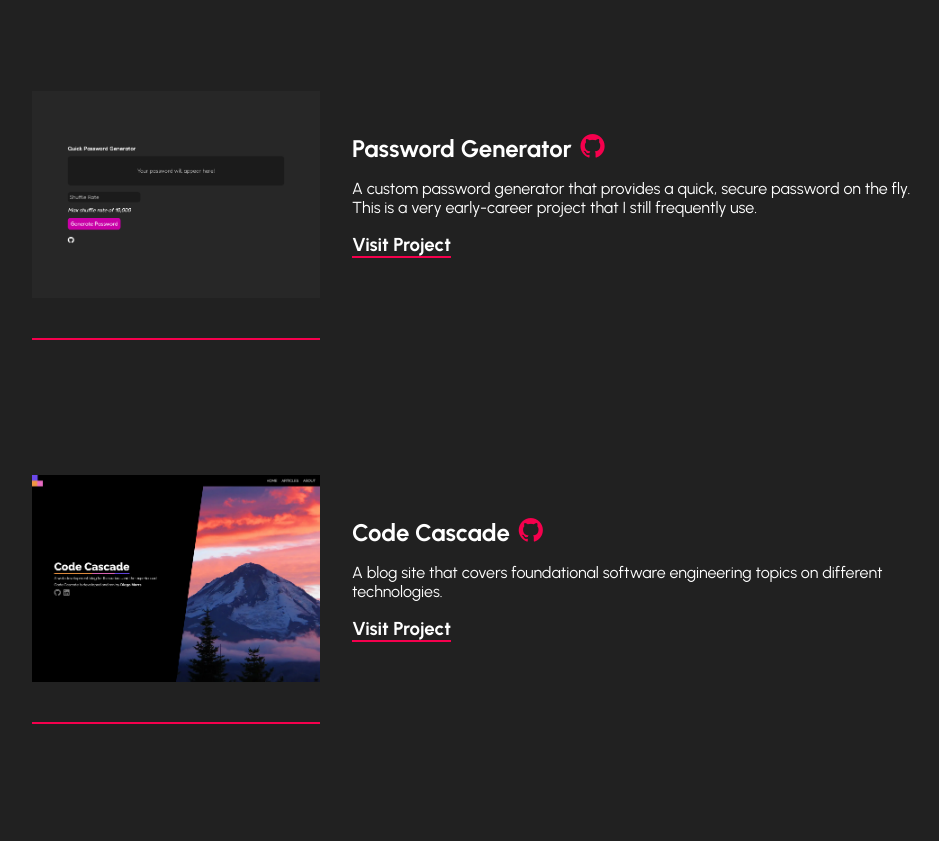
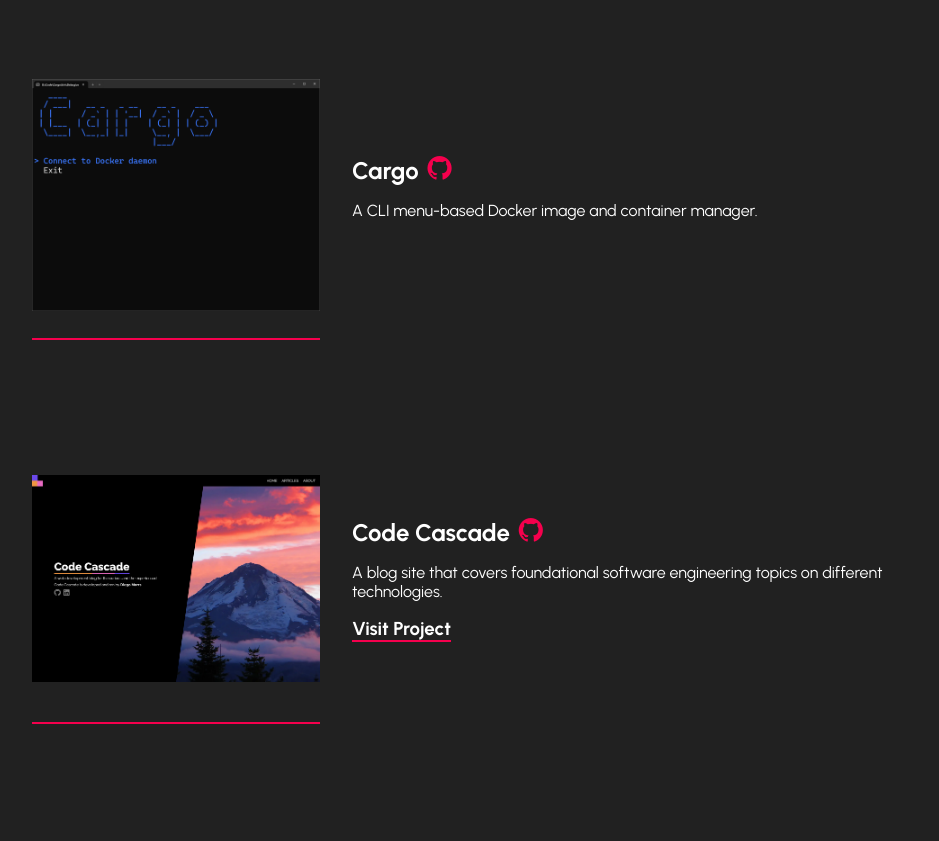
Before and after one commit to StaticCloud/diego-marrs, a React (Vite) app: page / in a window 1280 px wide. Shown: the part 3080-3921 px from the top of the page, without its empty margins (160-1099 px from the left). Built offline with nearby package versions, Linux system fonts and the light colour scheme.

Commit message:
added cargo to projects

```diff
--- a/src/data/projects-data.ts
+++ b/src/data/projects-data.ts
@@ -1,8 +1,7 @@
 import project from "../utils/projects-interface";
 import vinylShelf from "../assets/images/vinyl-shelf.png";
-import brainBoost from "../assets/images/brain-boost.png";
+import cargo from "../assets/images/cargo.png";
 import codeCascade from "../assets/images/code-cascade.png";
-import passwordGenerator from "../assets/images/password-generator.png";
 
 const projects: project[] = [
     {
@@ -13,11 +12,11 @@ const projects: project[] = [
         preview: vinylShelf
     },
     {
-        title: "Password Generator",
-        description: "A custom password generator that provides a quick, secure password on the fly. This is a very early-career project that I still frequently use.",
-        github: "https://github.com/StaticCloud/Password-Generator",
-        deployedPage: "https://staticcloud.github.io/Password-Generator/",
-        preview: passwordGenerator
+        title: "Cargo",
+        description: "A CLI menu-based Docker image and container manager.",
+        github: "https://github.com/StaticCloud/Cargo",
+        deployedPage: null,
+        preview: cargo
     },
     {
         title: "Code Cascade",
```
Also changed, not shown: src/assets/images/cargo.png (added).
